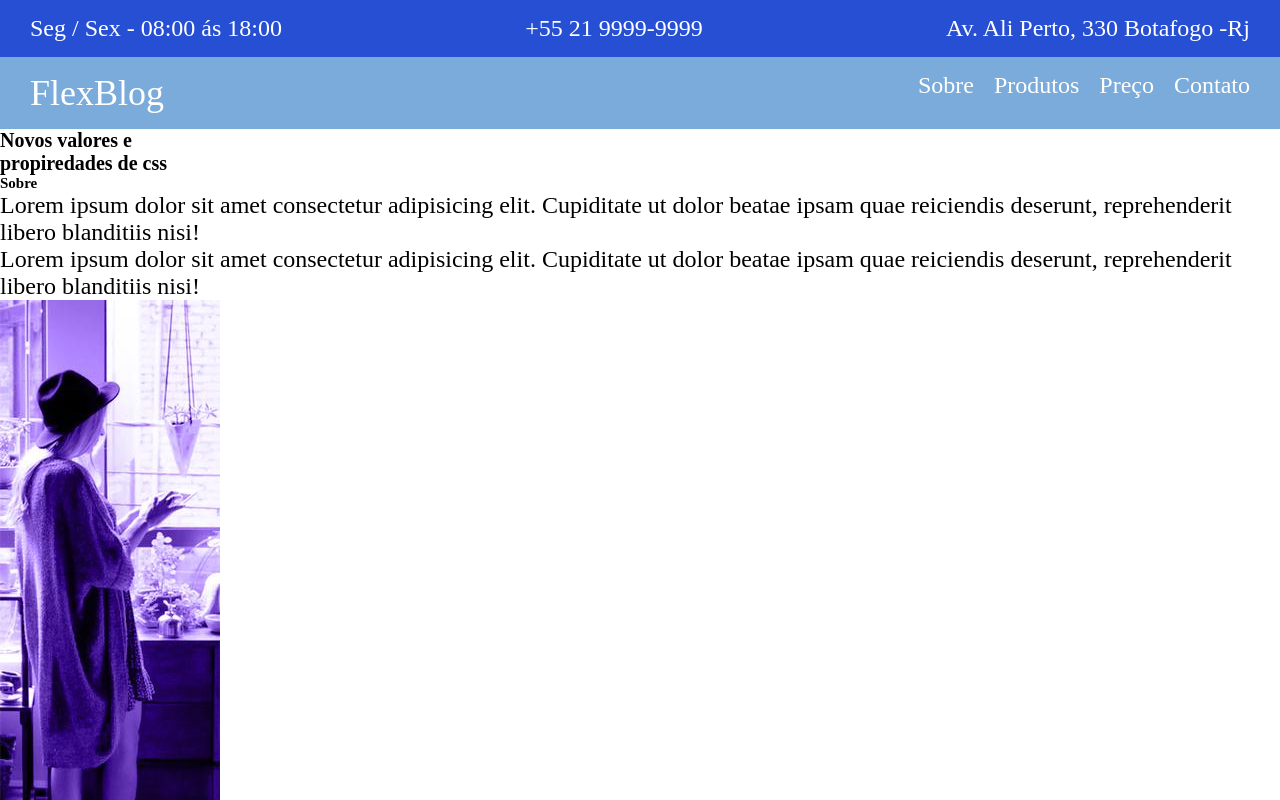
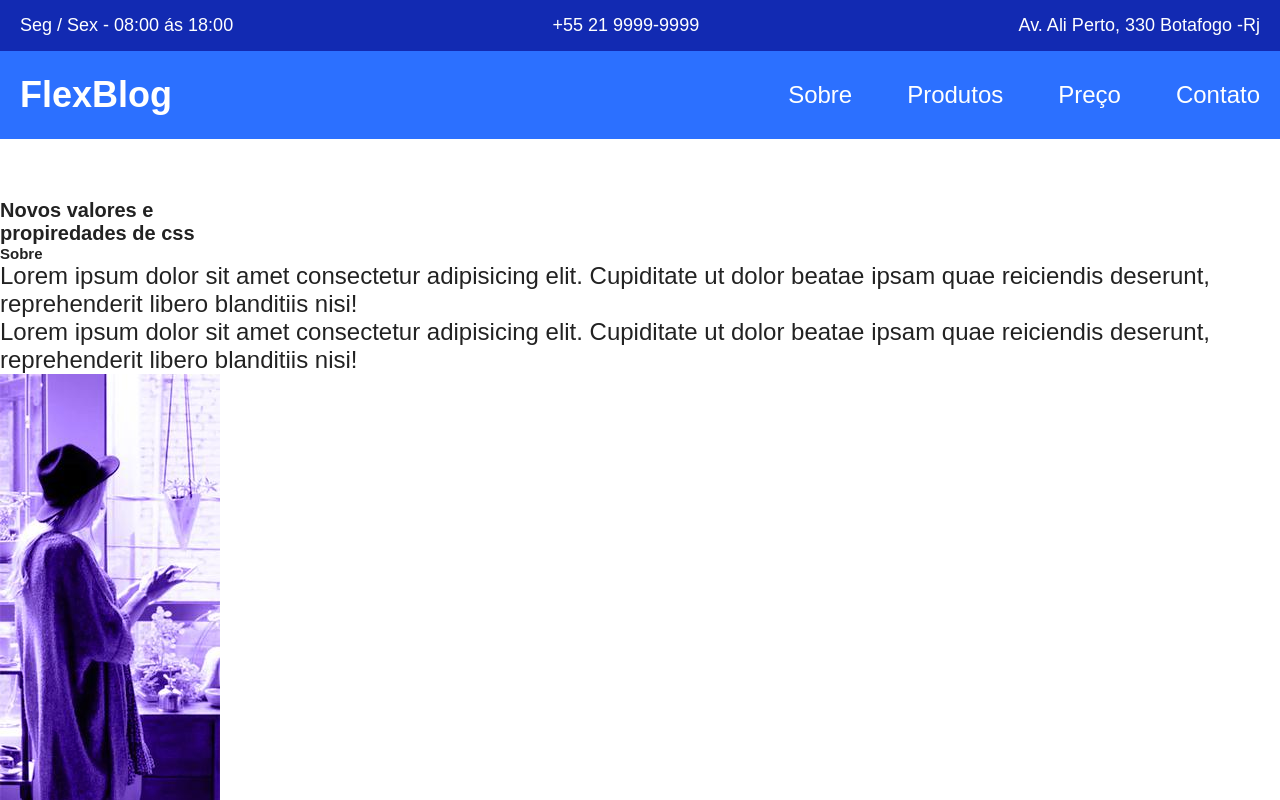
Before and after one commit to WenderMachado/flex-training, a plain HTML site: page index.html in a window 1280 px wide. Shown: the top 800 px of the page. Drawn offline with Linux system fonts and the light colour scheme.

Commit message:
style: adiciona header

```diff
--- a/css/global.css
+++ b/css/global.css
@@ -2,7 +2,8 @@
   margin: 0;
   padding: 0;
   box-sizing: border-box;
-  font-family: "Nanito+Sans";
+  font-family: "Nanito", Arial, Helvetica, sans-serif;
+  color: #222;
 }
 html{
   font-size: 62.5%;
--- a/css/header.css
+++ b/css/header.css
@@ -1,30 +1,38 @@
 .super-info-bg{
- background-color: rgb(38, 79, 212);
- color: white;
+ background-color: #122ab2;
+ color: #fff;
 }
 .super-info{
   display: flex;
   justify-content: space-between;
+  flex-wrap: wrap;
   gap: 4rem;
-  padding: 1.5rem 3rem;
+  padding: 1.5rem 2rem;
   align-items: center;
 }
 
 .super-info a{
+  color: #fff;
+  text-decoration: none;
+  font-size: 1.8rem;
+}
+.super-info p{
   color: white;
-  text-decoration: none;
-  font-size: 2.4rem;
+  font-size: 1.8rem;
 }
 
 .menu-bg{
-  background-color: rgb(122, 171, 218);
+  background-color: #2c70ff;
 }
 
 .menu-header{
   display: flex;
   justify-content: space-between;
+  align-items: center;
+  flex-wrap: wrap;
   gap: 4rem;
-  padding: 1.5rem 3rem;
+  padding: 1.5rem 0;
+  margin-bottom: 6rem;
 }
 
 .menu-links{
@@ -32,13 +40,19 @@
   gap: 2rem;
 }
 .menu-links a{
-  color: white;
+  color: #fff;
   text-decoration: none;
   font-size: 2.4rem;
   padding: 1.5rem 0rem;
+  margin-left: 1.5rem;
+  margin-right: 2rem;
+  display: block;
+  flex-wrap: wrap;
 }
 .menu-logo a{
-  color: white;
+  color: #fff;
   text-decoration: none;
   font-size: 3.6rem;
+  font-weight: bold;
+  padding: 1.5rem 2rem;
 }
--- a/index.html
+++ b/index.html
@@ -32,7 +32,7 @@
     </nav>
   </div>
   </header>
-  <h1 class="intro">Novos valores e <br> propiredades de css</h1>
+  <h1 class="intro container">Novos valores e <br> propiredades de css</h1>
   <main class="sobre sobre-bg container" id="Sobre">
     <div class="sobre-info ">
       <h2>Sobre</h2>
@@ -140,7 +140,7 @@
     </div>
   </section>
   <footer class="footer-bg footer">
-    <p>FlexBlog © Todos os direitos reservados</p>
+    <p>FlexBlog © Todos os direitos</p>
   </footer>
 </body>
 </html>
```
